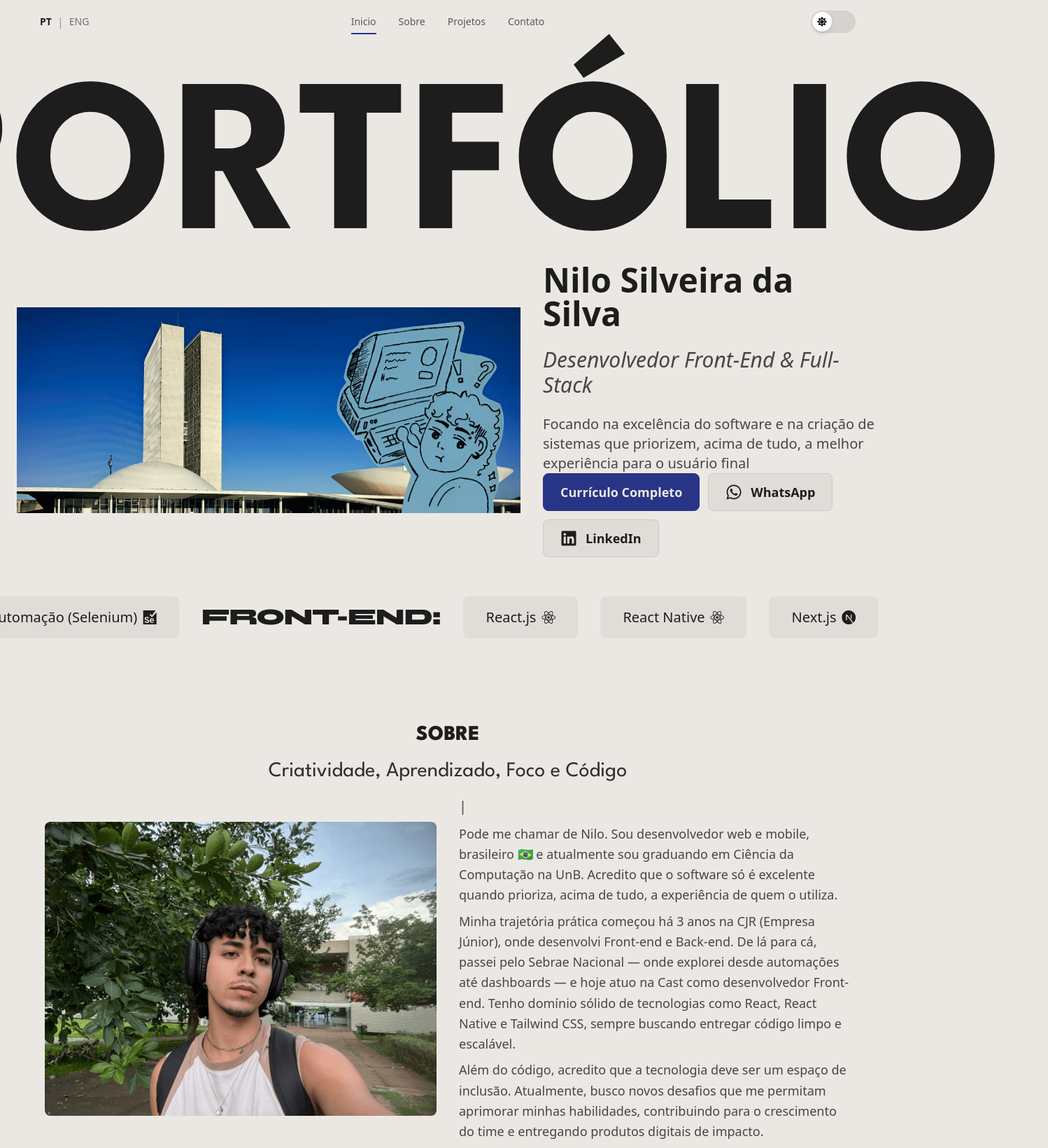
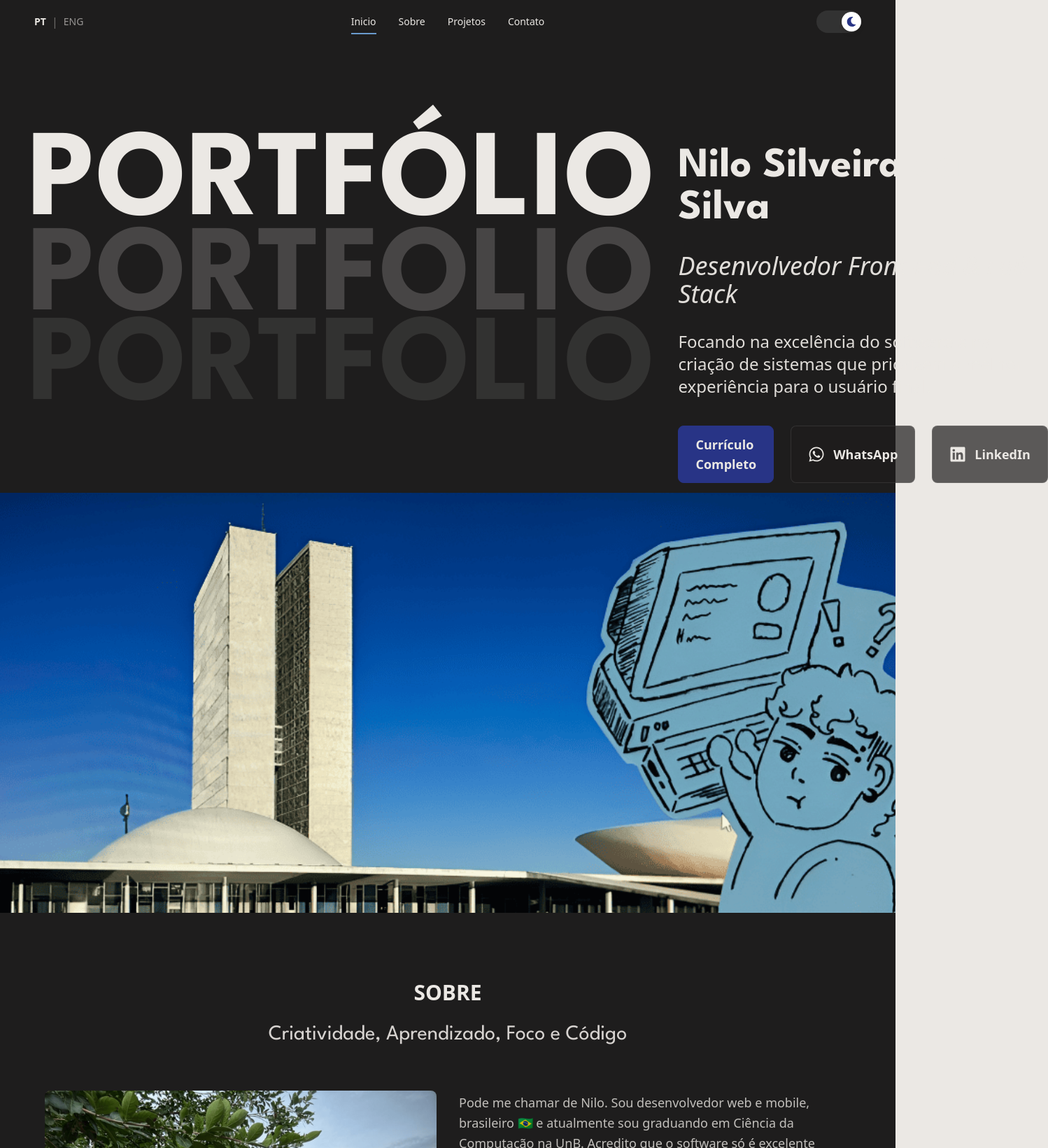
Before and after one commit to Niloinpng/nilo, a React (Vite) app: page / in a window 1280 px wide. Shown: the top 1640 px of the page at 70% size, 1498 px wide, since content can reach past the window. Built offline with nearby package versions, Linux system fonts and the light colour scheme.

Commit message:
:sparkles: ajustes gerais

```diff
--- a/src/App.tsx
+++ b/src/App.tsx
@@ -9,25 +9,42 @@ import Titulo from './components/Titulo'
 import Meau from './section/projetos/Meau'
 import Template from './section/projetos/Template'
 import Twitter from './section/projetos/Twitter'
+import fundoImage from './assets/images/fundo.jpg'
 
 function App() {
 
   return (
     <>
-      <div className="bg-pattern-balls w-full min-h-screen ">
+      <div
+        className="w-full min-h-screen bg-branco dark:bg-preto relative"
+      >
+        <div
+          className="fixed inset-0 z-0"
+          style={{
+            backgroundImage: `url(${fundoImage})`,
+            backgroundSize: 'cover',
+            backgroundPosition: 'center',
+            backgroundRepeat: 'no-repeat',
+            backgroundAttachment: 'fixed',
+            opacity: 0.0
+          }}
+        ></div>
+        <div className="relative z-10">
         <NavBar />
         <div id="inicio" className="pt-20 lg:pt-24">
           <Hero />
         </div>
-        <Skills />
 
         <div id="sobre">
           <About />
         </div>
+
+        <Skills />
+
         <div id="projetos" className="flex flex-col lg:py-4">
-          <Titulo
-            titulo="PROJETOS"
-          />
+          <h1 className="font-extrabold text-xl lg:text-3xl text-preto dark:text-branco text-center">
+            PROJETOS
+          </h1>
           <ADM />
           <Meau />
           <Twitter />
@@ -37,6 +54,7 @@ function App() {
         <div id="contato">
           <Contact />
         </div>
+        </div>
       </div>
       <Footer />
     </>
--- a/src/components/ActionButton.tsx
+++ b/src/components/ActionButton.tsx
@@ -10,7 +10,7 @@ interface ActionButtonProps {
 function ActionButton({ icon: Icon, title, link, azul = false }: ActionButtonProps) {
   const baseClasses = `flex items-center ${Icon ? 'lg:gap-3 gap-2' : ''} px-3 lg:px-6 lg:py-3 py-2 rounded-lg transition-colors border`
 
-  const normalClasses = "bg-preto/5 dark:bg-branco/5 hover:bg-preto/10 dark:hover:bg-branco/10 border-preto/10 dark:border-branco/10 hover:border-preto/20 dark:hover:border-branco/20"
+  const normalClasses = "bg-branco/70 dark:bg-preto/70 hover:bg-preto/10 dark:hover:bg-preto/60 border-branco/60 dark:border-branco/10 hover:border-preto/20 dark:hover:border-branco/20"
   const roxoClasses = "bg-azul hover:bg-azul/80 border-azul hover:border-azul/80"
 
   const textClasses = azul
--- a/src/components/DarkModeToggle.tsx
+++ b/src/components/DarkModeToggle.tsx
@@ -2,7 +2,12 @@ import { useState, useEffect } from 'react'
 import { FaSun, FaMoon } from 'react-icons/fa'
 
 function DarkModeToggle() {
-  const [isDark, setIsDark] = useState(false)
+  const [isDark, setIsDark] = useState(true)
+
+  useEffect(() => {
+    // Aplicar dark mode na montagem inicial
+    document.documentElement.setAttribute('data-theme', 'dark')
+  }, [])
 
   useEffect(() => {
     if (isDark) {
--- a/src/section/About.tsx
+++ b/src/section/About.tsx
@@ -54,8 +54,8 @@ function About() {
       : 'Creativity, Learning, Focus and Code',
     text1Pt: 'Pode me chamar de Nilo. Sou desenvolvedor web e mobile, brasileiro',
     text1Eng: 'You can call me Nilo. I am a web and mobile developer, Brazilian',
-    text1Pt2: 'e atualmente sou graduando em Ciência da Computação na UnB. Acredito que o software só é excelente quando prioriza, acima de tudo, a experiência de quem o utiliza.',
-    text1Eng2: 'and currently a Computer Science undergraduate at UnB. I believe that software is only excellent when it prioritizes, above all, the experience of those who use it.',
+    text1Pt2: 'e atualmente sou graduando em Ciência da Computação na UnB. Acredito que o software só é excelente quando prioriza a experiência de quem o utiliza.',
+    text1Eng2: 'and currently a Computer Science undergraduate at UnB. I believe that software is only excellent when it prioritizes the experience of those who use it.',
     text2: language === 'pt'
       ? 'Minha trajetória prática começou há 3 anos na CJR (Empresa Júnior), onde desenvolvi Front-end e Back-end. De lá para cá, passei pelo Sebrae Nacional — onde explorei desde automações até dashboards — e hoje atuo na Cast como desenvolvedor Front-end. Tenho domínio sólido de tecnologias como React, React Native e Tailwind CSS, sempre buscando entregar código limpo e escalável.'
       : 'My practical journey began 3 years ago at CJR (Junior Company), where I developed Front-end and Back-end. From there, I went through Sebrae Nacional — where I explored everything from automations to dashboards — and today I work at Cast as a Front-end developer. I have solid mastery of technologies like React, React Native and Tailwind CSS, always seeking to deliver clean and scalable code.',
@@ -65,14 +65,14 @@ function About() {
     }
 
   return (
-    <section className="px-4 py-8 lg:py-24">
-      <div className="flex flex-col max-w-6xl mx-auto gap-4">
+    <section className="px-10 pt-8 lg:pt-24">
+      <div className="flex flex-col max-w-6xl mx-auto gap-6">
 
-        <h1 className="font-spartan font-extrabold text-xl lg:text-3xl text-preto dark:text-branco text-center">
+        <h1 className="font-extrabold text-xl lg:text-3xl text-preto dark:text-branco text-center">
           {translations.title}
         </h1>
 
-        <h2 className="font-spartan text-xl lg:text-3xl text-preto/90 dark:text-branco/90 text-center">
+        <h2 className="font-spartan text-lg lg:text-3xl text-preto/90 dark:text-branco/90 text-center">
           {translations.subtitle}
         </h2>
 
--- a/src/section/Contact.tsx
+++ b/src/section/Contact.tsx
@@ -45,18 +45,16 @@ function Contact() {
   ]
 
   return (
-    <section className="px-4 py-8 lg:py-24 dark:bg-azul bg-azul-2">
-      <div className="flex flex-col max-w-4xl mx-auto gap-4">
-        <h1 className="font-spartan font-extrabold text-xl lg:text-3xl text-preto dark:text-branco text-center">
+    <section className="px-10 py-8 lg:py-24">
+      <div className="flex flex-col max-w-4xl mx-auto gap-6">
+      <span className="block h-1 w-full bg-preto dark:bg-branco"></span>
+        <h1 className="font-extrabold text-xl lg:text-3xl text-preto dark:text-branco text-center">
           {translations.title}
         </h1>
-        <h3 className="font-spartan text-xl lg:text-4xl text-preto/80 dark:text-branco/80  text-center">
-          {translations.subtitle1}
-        </h3>
-        <h3 className="font-spartan text-xl lg:text-4xl text-preto/80 dark:text-branco/80 text-center">
+        <h3 className="font-spartan text-lg lg:text-3xl text-preto/90 dark:text-branco/90 text-center">
+          {translations.subtitle1} <br />
           {translations.subtitle2}
         </h3>
-
         <div className="flex flex-col gap-6 mt-4">
           {contacts.map((contact, index) => (
             <ContactButton
@@ -67,6 +65,7 @@ function Contact() {
             />
           ))}
         </div>
+        <span className="block h-1 w-full bg-preto dark:bg-branco"></span>
       </div>
     </section>
   )
--- a/src/section/Hero.tsx
+++ b/src/section/Hero.tsx
@@ -13,43 +13,45 @@ function Hero() {
       ? 'Desenvolvedor Front-End & Full-Stack'
       : 'Front-End & Full-Stack Developer',
     description: language === 'pt'
-      ? 'Focando na excelência do software e na criação de sistemas que priorizem, acima de tudo, a melhor experiência para o usuário final'
-      : 'Focusing on software excellence and creating systems that prioritize, above all, the best experience for the end user',
+      ? 'Focando na excelência do software e na criação de sistemas que priorizem a melhor experiência para o usuário final.'
+      : 'Focusing on software excellence and creating systems that prioritize the best experience for the end user.',
     resumeButton: language === 'pt' ? 'Currículo Completo' : 'Complete Resume'
   }
 
   return (
-    <div className="flex flex-col px-4 lg:px-6">
-      <div className="flex items-center justify-center w-full">
-        <h1 className="font-spartan font-bold text-6xl lg:text-[19.5rem] text-preto dark:text-branco text-center lg:py-0">
-          {translations.portfolio}
-        </h1>
-      </div>
-
-      <div className="flex flex-col md:flex-row md:items-stretch gap-4 lg:gap-8 items-start lg:-translate-y-8">
-        <div className="md:flex-[0.6] md:self-stretch flex justify-center md:justify-end md:items-center">
-          <img
-            src={arteImage}
-            alt="Imagem do Congresso Nacional"
-            className="rounded-lg max-w-full h-auto md:h-full md:max-h-100 md:w-auto object-contain"
-          />
+    <div className="flex flex-col relative">
+      {/* Duas colunas */}
+      <div className="flex flex-col md:flex-row gap-4 pb-8 lg:pb-0 lg:gap-8 px-10 lg:pt-20">
+        {/* Coluna 1: 3 títulos PORTFOLIO (60%) */}
+        <div className="md:flex-[0.6] flex flex-col items-center justify-center">
+          <h1 className="font-spartan font-bold text-6xl lg:text-[11rem] text-preto dark:text-branco text-center relative z-20">
+            {translations.portfolio}
+          </h1>
+          <h1 className="font-spartan font-bold text-6xl lg:text-[11rem] text-preto/15 dark:text-branco/20 text-center select-none pointer-events-none lg:-translate-y-10">
+          PORTFOLIO
+          </h1>
+          <h1 className="font-spartan font-bold text-6xl lg:text-[11rem] text-preto/10 dark:text-branco/10 text-center select-none pointer-events-none lg:-translate-y-22">
+          PORTFOLIO
+          </h1>
         </div>
 
-        <div className="flex flex-col justify-between md:flex-[0.4] md:self-stretch">
-
-          <div className="flex flex-col gap-2 lg:gap-6">
-            <h1 className="font-bold text-2xl lg:text-5xl text-preto dark:text-branco">
+        {/* Coluna 2: Textos e botões (40%) */}
+        <div className="md:flex-[0.4] flex flex-col justify-start gap-10 lg:pt-8">
+          {/* Textos alinhados ao topo */}
+          <div className="flex flex-col gap-3 lg:gap-8">
+            <h1 className="font-bold font-spartan text-2xl lg:text-6xl text-preto dark:text-branco">
               {translations.title}
             </h1>
-            <h2 className="lg:text-3xl text-preto/80 dark:text-branco/80 italic">
+            <h2 className="lg:text-4xl text-preto/95 dark:text-branco/95 italic">
               {translations.subtitle}
             </h2>
-            <h3 className="lg:text-xl text-preto/80 dark:text-branco/80">
-              {translations.description}
+            <h3 className="lg:text-2xl text-preto/95 dark:text-branco/95">
+            {translations.description}
             </h3>
           </div>
 
-          <div className="flex flex-wrap gap-3 mt-4 lg:mt-0">
+          {/* Botões alinhados abaixo */}
+          <div className="flex flex-col md:flex-row gap-6">
             <ActionButton
               title={translations.resumeButton}
               link="https://drive.google.com/file/d/18_Ga_S-LnsEJlb3FmXEHlU4yGhMFwzCX/view?usp=sharing"
@@ -68,6 +70,15 @@ function Hero() {
           </div>
         </div>
       </div>
+
+      {/* Imagem abaixo */}
+      <div className="w-full">
+        <img
+          src={arteImage}
+          alt="Imagem do Congresso Nacional"
+          className="w-full lg:h-[400px] xl:h-[600px] object-cover"
+        />
+      </div>
     </div>
   )
 }
--- a/src/section/NavBar.tsx
+++ b/src/section/NavBar.tsx
@@ -57,11 +57,11 @@ function NavBar() {
   }))
 
   return (
-    <nav className={`lg:px-6 fixed top-0 left-0 right-0 z-50 transition-all duration-300
+    <nav className={`fixed top-0 left-0 right-0 z-50 transition-all duration-300
     ${isScrolled ?
-      'border border-preto/10 dark:border-branco/10 mt-2 lg:mt-4 mx-2 lg:mx-120 rounded-full bg-branco/85 dark:bg-preto/85 backdrop-blur-xs' :
-      'border border-transparent lg:px-12'}`}>
-      <div className="px-2 mx-auto py-2 lg:py-3">
+      'border border-preto/10 dark:border-branco/10 mt-2 lg:mt-4 mx-2 lg:mx-120 rounded-full bg-branco/85 dark:bg-preto/85 backdrop-blur-xs px-2 lg:px-4' :
+      'border border-transparent px-2 lg:px-10'}`}>
+      <div className="mx-auto p-2 lg:py-3">
         <div className="grid grid-cols-3 items-center w-full">
 
           <div className="flex justify-start">
@@ -73,7 +73,7 @@ function NavBar() {
               <button
                 key={item.id}
                 onClick={() => scrollToSection(item.id)}
-                className="relative text-xs lg:text-sm font-medium text-preto/70 dark:text-branco/70 transition-colors hover:text-azul dark:hover:text-azul-2 py-2"
+                className="relative text-xs lg:text-sm  text-preto dark:text-branco transition-colors hover:text-azul dark:hover:text-azul-2 py-2"
               >
                 {item.label}
                 {activeSection === item.id && (
--- a/src/section/Skills.tsx
+++ b/src/section/Skills.tsx
@@ -97,8 +97,8 @@ function Skills() {
   ]
 
   return (
-    <div className="flex flex-col w-full">
-      <div className="relative w-full overflow-hidden py-6">
+    <div className="flex flex-col w-full pb-8 lg:pb-24 pt-8">
+      <div className="relative w-full overflow-hidden">
         <div
           className="flex items-center lg:gap-8 gap-2"
           style={{
```
Also changed, not shown: src/assets/images/fundo.jpg (added).
